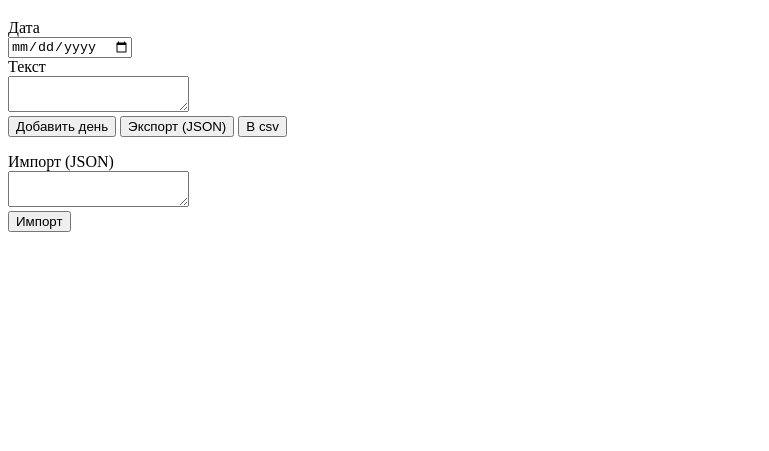
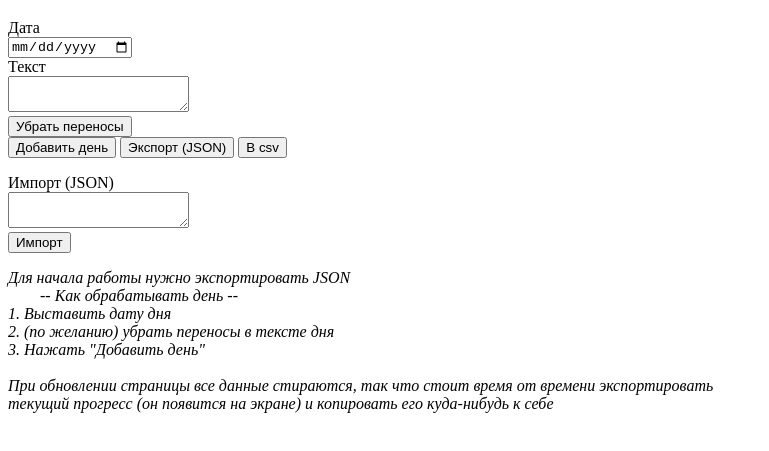
Before and after one commit to waterstopper/NewspaperParser, a plain HTML site: page index.html in a window 1280 px wide. Shown: the part 61-512 px from the top of the page, without its empty margins (0-769 px from the left). Drawn offline with Linux system fonts and the light colour scheme.

Commit message:
added descr and remove dashes

```diff
--- a/index.html
+++ b/index.html
@@ -13,6 +13,8 @@
     <div></div>
     <div>Текст</div><textarea id="to_parse"></textarea>
     <div></div>
+    <button id="dashes_remove">Убрать переносы</button>
+    <div></div>
     <button id="bu">Добавить день</button>
     <!-- <span>Текст тест</span><textarea id="to_parse_test"></textarea>
     <div></div>
@@ -23,6 +25,15 @@
     <div>Импорт (JSON)</div><textarea id="import"></textarea>
     <div></div>
     <button id="import_button">Импорт</button>
+    <p style="white-space: pre-wrap;"><i>Для начала работы нужно экспортировать JSON
+        -- Как обрабатывать день --
+1. Выставить дату дня
+2. (по желанию) убрать переносы в тексте дня
+3. Нажать "Добавить день"
+
+При обновлении страницы все данные стираются, так что стоит время от времени экспортировать
+текущий прогресс (он появится на экране) и копировать его куда-нибудь к себе
+    </i></p>
     <script src="index.js"></script>
 </body>
 
--- a/index.js
+++ b/index.js
@@ -71,6 +71,11 @@ document.getElementById("bu").onclick = () => {
     parse()
 }
 
+document.getElementById("dashes_remove").onclick = () => {
+    let text = document.getElementById("to_parse").value.replaceAll("\t", " ")
+    document.getElementById("to_parse").value = text.replaceAll("-\n", "")
+}
+
 // document.getElementById("bu_test").onclick = () => {
 //     parseTest()
 // }
```
